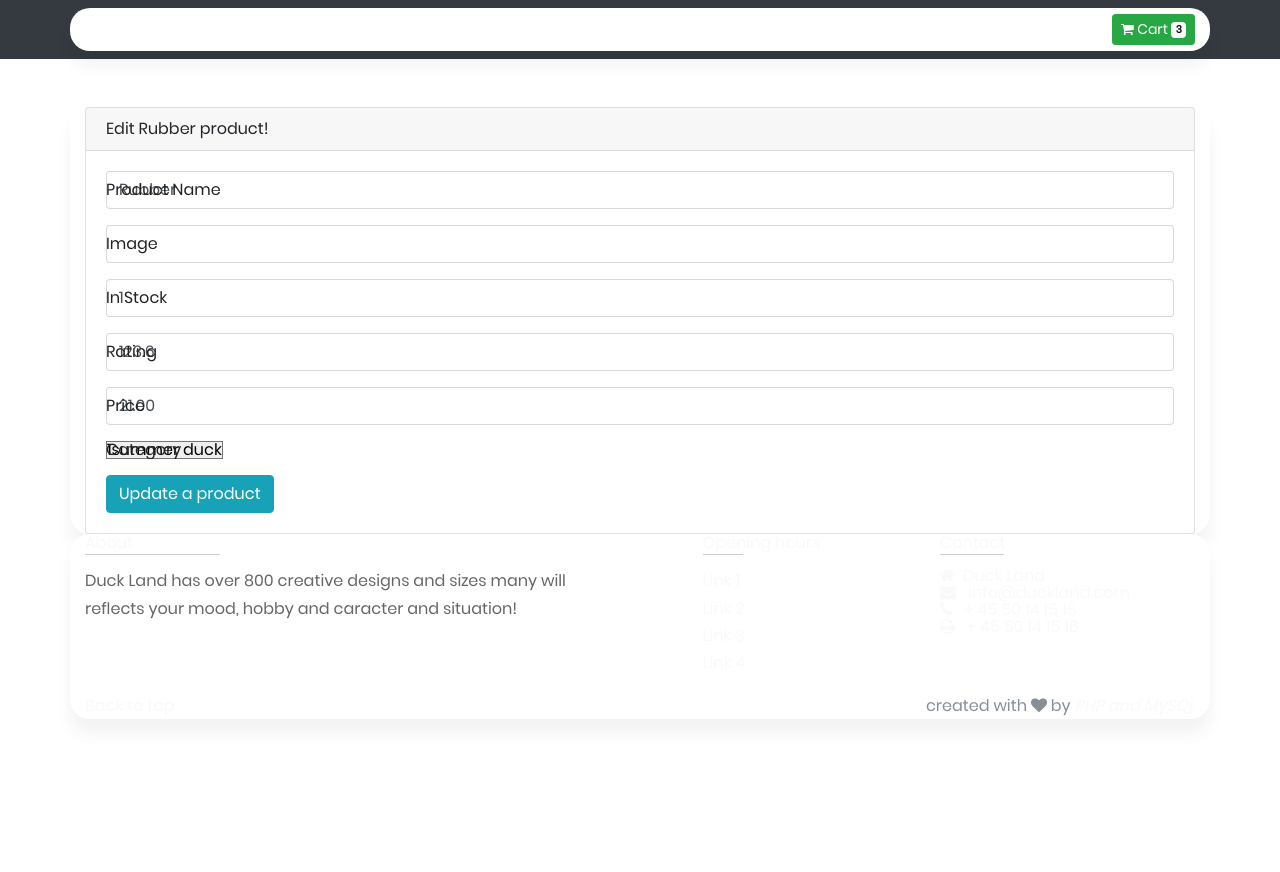
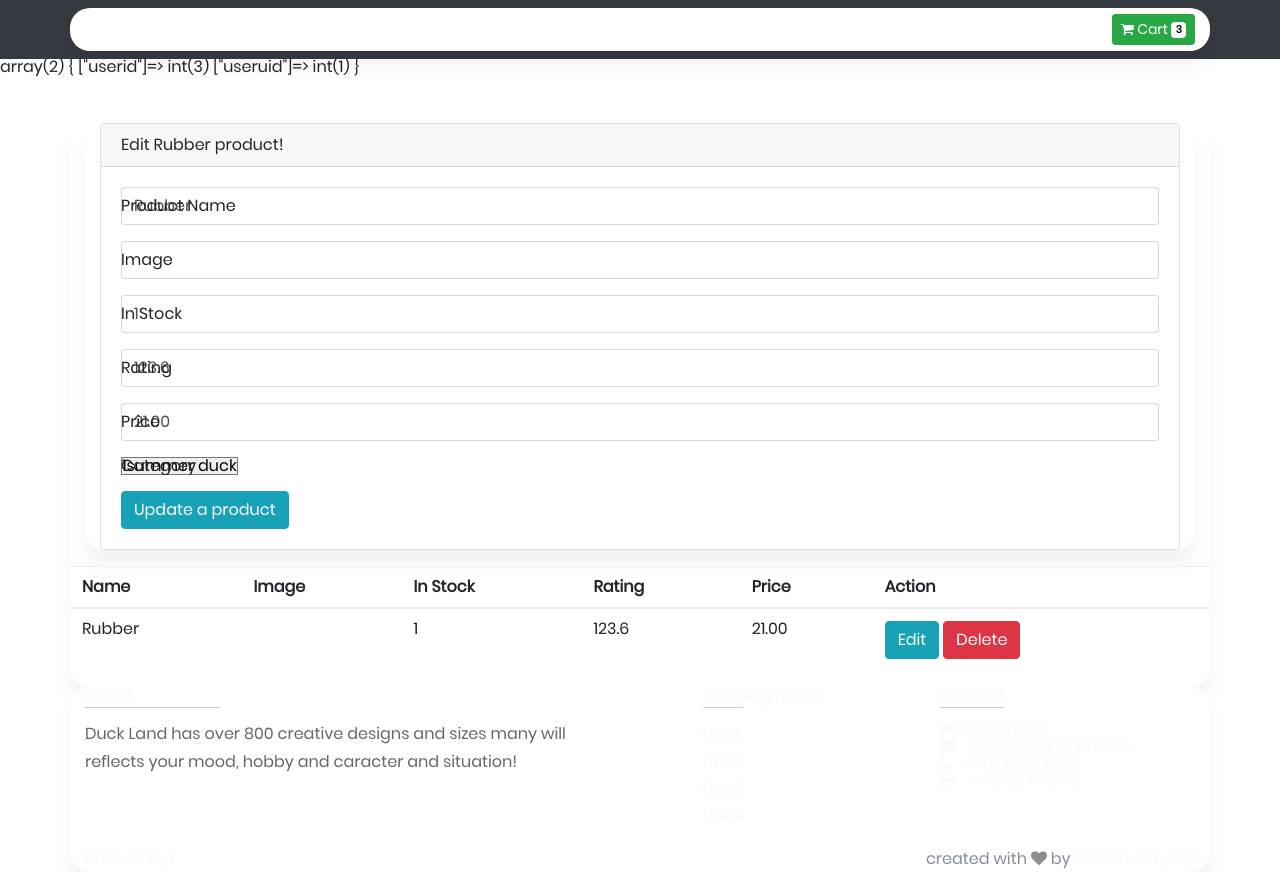
Before and after one commit to ilyesedina/Duck-Land, a PHP site: page /editProduct.php?productID=1 in a window 1280 px wide. Before the commit the page ends 716 px from the top, so only its background shows below. Run offline with PHP 8.4, Linux system fonts and the light colour scheme; the visitor is signed in with stand-in values (Sample User, id 1); data comes from the database, SQL or seed files in the repository; some libraries are stand-ins or nearby versions.

Commit message:
Category page + CRUD

```diff
--- a/view/editProduct.php
+++ b/view/editProduct.php
@@ -1,65 +1,68 @@
 <?php
 include_once 'login/header.php';
 include ("login/includes/DBController.php");
-    if ($_SESSION['userid'] == 3 || $_SESSION['userid'] ==1 ){
-       if (isset($_GET["productID"])) {
+require_once 'process.php';
+
+        if (isset($_GET["message"])){
+        switch($_GET['message']) {
+            case "message1" : ?>
+            <div class="alert-success">Item uploaded to database</div>
+            <?php
+            break;
+            case "message2" :  ?>
+                <div class="alert-success">Item deleted from the database</div>
+                <?php
+        }  }
+
+        var_dump($_SESSION);
+
+        if ($_SESSION['userid'] == 3 || $_SESSION['userid'] ==1 ){
+
+        if (isset($_GET["productID"])) {
             $senetisedProductId = trim(intval($_GET["productID"]));
             $edit = new DBController();
             $editall = $edit->runQuery("SELECT * FROM product WHERE productID = $senetisedProductId");
             if (!empty($editall)) {
             ?>
+
         <?php
-        //require 'db.php';
-        if (isset($_POST['update'])) {
-            if (isset($_POST['pname']) && isset($_POST['Image'])
-            && isset($_POST['inStock']) && isset($_POST['rating'])
-            && isset($_POST['price']) && isset($_POST['category']) ){
-                //echo 'submited';
-                $pname = $_POST['pname'];
-                $Image = $_POST['Image'];
-                $inStock = $_POST['inStock'];
-                $rating = $_POST['rating'];
-                $price = $_POST['price'];
-                $category = $_POST['category'];
-                $sql = 'INSERT INTO Product(pname, Image, inStock, rating, price, category)
-                VALUES(:pname, :Image, :inStock, :rating, :price, :category)';
-                $statement = $connection->prepeare($sql);
-                $statement->execute([':pname' => $pname, ':Image' => $Image, ':inStock' => $inStock,
-                ':rating' => $rating, ':price' => $price, ':category' => $category]);
-            }
-        }
+        require_once 'process.php'; ?>
+        <div class="container">
+        <?php
+        $mysqli = new mysqli('localhost', 'root', '', 'duckshopdb') or die(mysqli_error($mysqli));
+        $result = $mysqli->query("SELECT * FROM product") or die($mysqli->error);
+        //pre_r($result);
         ?>
-
         <div class="container">
             <div class="card mt-5">
             <div class="card-header">
                 <h2>Edit <?php echo $editall[0]["pname"];?> product!</h2>
             </div>
             <div class="card-body">
-                <form method="post">
+                <form action="process.php?productID=<?php echo $_GET["productID"]; ?>" method="POST">
                     <div class="form-group">
                         <label for="pname">Product Name</label>
-                        <input type="text" value="<?php echo $editall[0]["pname"];?>" name="pname" id="pname" class="form-control">
+                        <input type="text" value="<?php echo $editall[0]["pname"] ?>" name="pname" id="pname" class="form-control">
                     </div>
                     <div class="form-group">
                         <label for="Image">Image</label>
-                        <input type="text" value="<?php echo $editall[0]["Image"];?>" name="Image" id="Image" class="form-control">
+                        <input type="text" value="<?php echo $editall[0]["Image"] ?>" name="Image" id="Image" class="form-control">
                     </div>
                     <div class="form-group">
                         <label for="inStock">In Stock</label>
-                        <input type="number" value="<?php echo $editall[0]["inStock"];?>" min="0" max="1" name="inStock" id="inStock" class="form-control">
+                        <input type="number" value="<?php echo $editall[0]["inStock"] ?>" min="0" max="1" name="inStock" id="inStock" class="form-control">
                     </div>
                     <div class="form-group">
                         <label for="rating">Rating</label>
-                        <input type="number" value="<?php echo $editall[0]["rating"];?>" min="1" max="5" name="rating" id="rating" class="form-control">
+                        <input type="number" value="<?php echo $editall[0]["rating"] ?>" min="1" max="5" name="rating" id="rating" class="form-control">
                     </div>
                     <div class="form-group">
                         <label for="price">Price</label>
-                        <input type="number" value="<?php echo $editall[0]["price"];?>" min="0" max="9999" name="price" id="price" class="form-control">
+                        <input type="number" value="<?php echo $editall[0]["price"] ?>" min="0" max="9999" name="price" id="price" class="form-control">
                     </div>
                     <div class="form-group">
                         <label for="category">Category</label>
-                        <select id="category" name="category"><?php
+                        <select id="category" value="<?php echo $category ?>" name="category"><?php
                         $category = new DBController();
                         $allcategorys = $category->runQuery("SELECT * FROM category");
                         if (!empty($allcategorys)) {
@@ -78,31 +81,69 @@ include ("login/includes/DBController.php");
             </div>
             </div>
         </div>
+        <br>
+
+        <div class="row justify-content-center">
+            <table class="table">
+                <thead>
+                    <tr>
+                        <th>Name</th>
+                        <th>Image</th>
+                        <th>In Stock</th>
+                        <th>Rating</th>
+                        <th>Price</th>
+                        <th colspan="2">Action</th>
+                    </tr>
+                </thead>
         <?php
+            while($row = $result->fetch_assoc()): ?>
+                <tr>
+                    <td><?php echo $row['pname']; ?></td>
+                    <td><?php echo $row['Image']; ?></td>
+                    <td><?php echo $row['inStock']; ?></td>
+                    <td><?php echo $row['rating']; ?></td>
+                    <td><?php echo $row['price']; ?></td>
+                    <td>
+                        <a href="editProduct.php?productID=<?php echo $row['productID']; ?>"
+                        class="btn btn-info">Edit</a>
+                        <a href="editProduct.php?delete=<?php echo $row['productID']; ?>"
+                        class="btn btn-danger">Delete</a>
+                    </td>
+                </tr>
+            <?php endwhile; ?>
+            </table>
+        </div> </div>
+
+        <?php
+        function pre_r( $array ) {
+            echo '<pre>';
+            print_r($array);
+            echo '</pre>';
+        }
+
+
+        ?>
+
+
+        <?php //   ?>
+
+        <?php
+
             }
        }
        else {
         ?>
         <?php
-        //require 'db.php';
-        if (isset($_POST['submit'])) {
-            echo "POSTSENTS";
-            if (isset($_POST['pname']) && isset($_POST['Image'])
-            && isset($_POST['inStock']) && isset($_POST['rating'])
-            && isset($_POST['price']) && isset($_POST['category']) ){
-                //echo 'submited';
-                $pname = $_POST['pname'];
-                $Image = $_POST['Image'];
-                $inStock = $_POST['inStock'];
-                $rating = $_POST['rating'];
-                $price = $_POST['price'];
-                $category = $_POST['category'];
-                $sql = 'INSERT INTO Product(pname, Image, inStock, rating, price, category)
-                VALUES(:pname, :Image, :inStock, :rating, :price, :category)';
-                $statement = $connection->prepeare($sql);
-                $statement->execute([':pname' => $pname, ':Image' => $Image, ':inStock' => $inStock,
-                ':rating' => $rating, ':price' => $price, ':category' => $category,]);
-        }}
+        $mysqli = new mysqli('localhost', 'root', '', 'duckshopdb') or die(mysqli_error($mysqli));
+        $result = $mysqli->query("SELECT * FROM product") or die($mysqli->error);
+        //pre_r($result);
+        //pre_r($result->fetch_assoc());
+
+        function pre_r( $array ) {
+            echo '<pre>';
+            print_r($array);
+            echo '</pre>';
+        }
         ?>
 
         <div class="container">
@@ -111,7 +152,7 @@ include ("login/includes/DBController.php");
                 <h2>Create a product!</h2>
             </div>
             <div class="card-body">
-                <form method="post">
+                <form action="process.php" method="POST">
                     <div class="form-group">
                         <label for="pname">Product Name</label>
                         <input type="text" name="pname" id="pname" class="form-control">
@@ -130,7 +171,7 @@ include ("login/includes/DBController.php");
                     </div>
                     <div class="form-group">
                         <label for="price">Price</label>
-                        <input type="number" min="0.1" name="price" id="price" class="form-control">
+                        <input type="number" min="0" max="99999" name="price" id="price" class="form-control">
                     </div>
                     <div class="form-group">
                         <label for="category">Category</label>
--- /dev/null
+++ b/view/process.php
@@ -0,0 +1,64 @@
+<?php
+$mysqli = new mysqli('localhost', 'root', '', 'duckshopdb') or die(mysqli_error($mysqli));
+$update = false;
+$pname = '';
+$Image = '';
+$inStock = '';
+$rating = '';
+$price = '';
+$category = '';
+
+if (isset($_POST['update'])) {
+    if (isset($_POST['pname']) && isset($_POST['Image'])
+    && isset($_POST['inStock']) && isset($_POST['rating'])
+    && isset($_POST['price']) && isset($_POST['category']) ){
+        $pname = $_POST['pname'];
+        $Image = $_POST['Image'];
+        $inStock = $_POST['inStock'];
+        $rating = $_POST['rating'];
+        $price = $_POST['price'];
+        $category = $_POST['category'];
+        $curentproduct = $_GET["productID"];
+        $mysqli->query("UPDATE product SET pname = '$pname', Image = '$Image', inStock = $inStock, rating = $rating, price = $price, category = $category WHERE productID = $curentproduct") or die($mysqli->error);
+        header("location: editProduct.php?message=message1&productID=$curentproduct");
+    }
+}
+
+if (isset($_POST['submit'])) {
+    echo "POSTSENTS";
+    if (isset($_POST['pname']) && isset($_POST['Image'])
+    && isset($_POST['inStock']) && isset($_POST['rating'])
+    && isset($_POST['price']) && isset($_POST['category']) ){
+        //echo 'submited';
+        $pname = $_POST['pname'];
+        $Image = $_POST['Image'];
+        $inStock = $_POST['inStock'];
+        $rating = $_POST['rating'];
+        $price = $_POST['price'];
+        $category = $_POST['category'];
+        $mysqli->query("INSERT INTO product (pname, Image, inStock, rating, price, category) VALUES('$pname', '$Image', '$inStock', '$rating', '$price', '$category')") or die($mysqli->error);
+
+        header("location: editProduct.php?message=message1");
+}}
+
+if (isset($_GET['delete'])) {
+    $productID = $_GET['delete'];
+    $mysqli->query("DELETE FROM product WHERE productID = $productID") or die($mysqli->error);
+    header("location: editProduct.php?message=message2");
+}
+
+if (isset($_GET['edit'])) {
+    $productID = $_GET['edit'];
+    $update = true;
+    $result = $mysqli->query("SELECT * FROM product WHERE productID = $productID")
+    or die($mysqli->error);
+    if ($result->num_rows == 1){
+        $row = $result->fetch_array();
+        $pname = $row['pname'];
+        $Image = $row['Image'];
+        $inStock = $row['inStock'];
+        $rating = $row['rating'];
+        $price = $row['price'];
+        $category = $row['category'];
+    }
+}
```
Also changed, not shown: view/category.php (+11 -60 lines).
